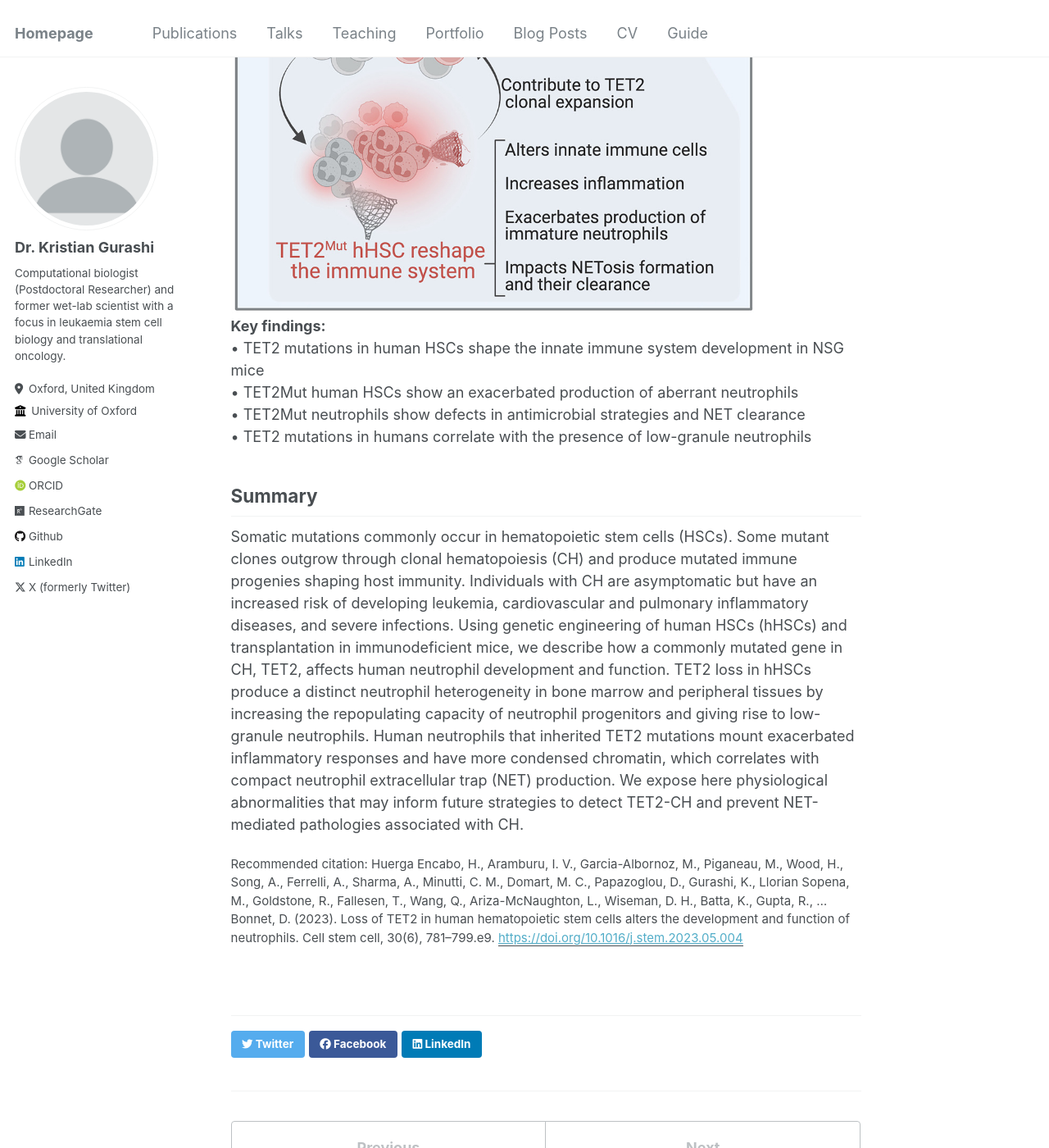
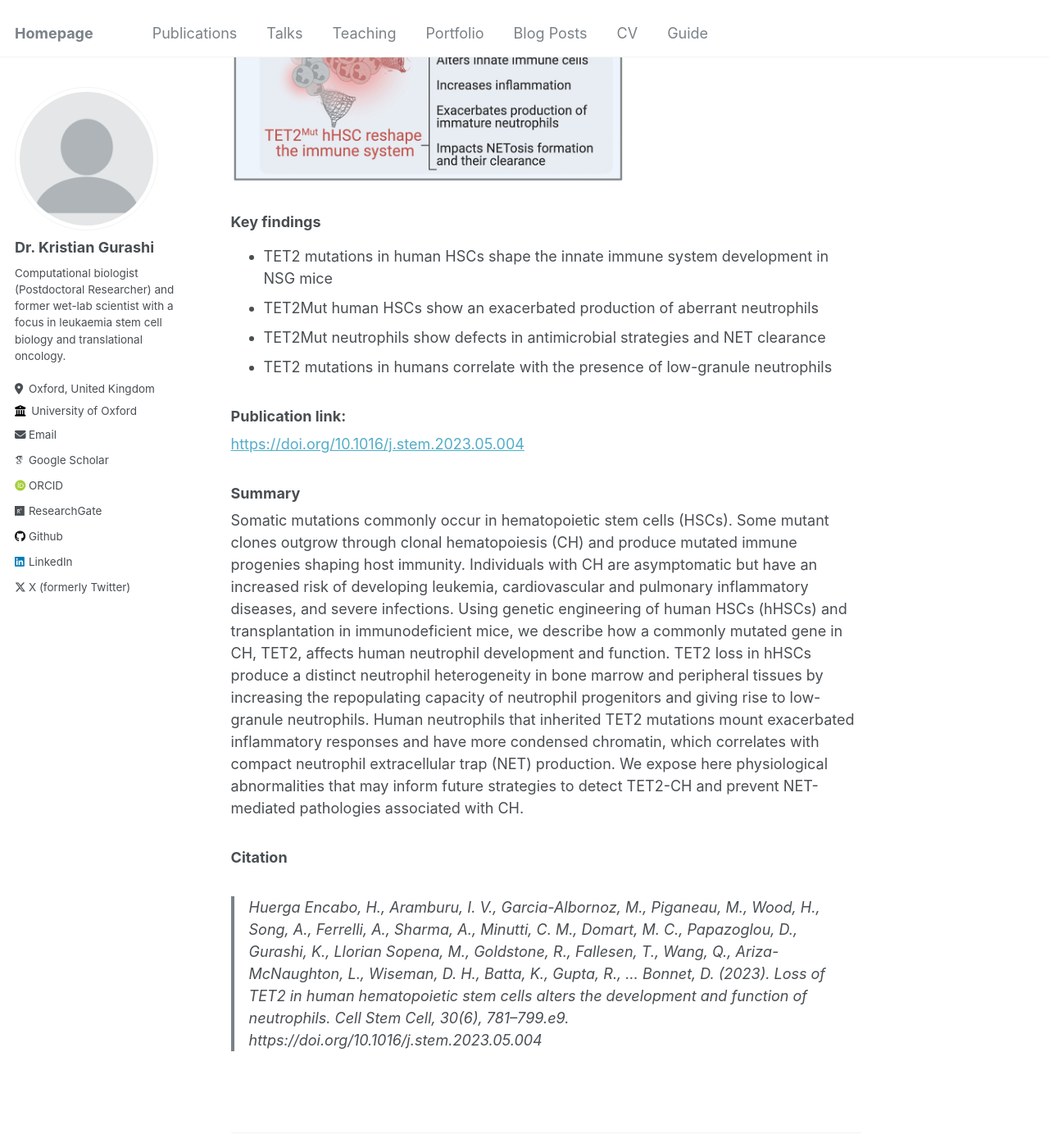
Before and after one commit to EspressoKris/Portfolio, a Jekyll site: the page built from _publications/2009-10-01-paper-title-number-1.md, in a window 1280 px wide and 1400 px high, scrolled down 487 px. Shown: the whole window at 82% size. Built offline with Jekyll 4.4.1, drawn with Linux system fonts in a browser that asks for light colours; some web fonts are replaced.

Commit message:
20250216__16:54__kgurashi

```diff
--- a/_publications/2009-10-01-paper-title-number-1.md
+++ b/_publications/2009-10-01-paper-title-number-1.md
@@ -6,20 +6,21 @@
 date: 2023-06-01
 venue: 'Cell Stem Cell'
 paperurl: https://doi.org/10.1016/j.stem.2023.05.004
-citation: 'Huerga Encabo, H., Aramburu, I. V., Garcia-Albornoz, M., Piganeau, M., Wood, H., Song, A., Ferrelli, A., Sharma, A., Minutti, C. M., Domart, M. C., Papazoglou, D., Gurashi, K., Llorian Sopena, M., Goldstone, R., Fallesen, T., Wang, Q., Ariza-McNaughton, L., Wiseman, D. H., Batta, K., Gupta, R., … Bonnet, D. (2023). Loss of TET2 in human hematopoietic stem cells alters the development and function of neutrophils. Cell stem cell, 30(6), 781–799.e9.'
 ---
 
-<div class="publication-image">
-  <img src="https://raw.githubusercontent.com/EspressoKris/Portfolio/master/images/GraphicalAbstracts/2023_HuergaEncabo.jpg" alt="Graphical Abstract" style="width: 640px; height: 640px;">
-  <p class="caption">
-    <strong>Key findings:</strong><br/>
-    • TET2 mutations in human HSCs shape the innate immune system development in NSG mice<br/>
-    • TET2Mut human HSCs show an exacerbated production of aberrant neutrophils<br/>
-    • TET2Mut neutrophils show defects in antimicrobial strategies and NET clearance<br/>
-    • TET2 mutations in humans correlate with the presence of low-granule neutrophils
-  </p>
-</div>
+![Graphical Abstract](https://raw.githubusercontent.com/EspressoKris/Portfolio/master/images/GraphicalAbstracts/2023_HuergaEncabo.jpg){: style="width: 480px; height: 480px;"}
 
-## Summary
+### Key findings
+- TET2 mutations in human HSCs shape the innate immune system development in NSG mice
+- TET2Mut human HSCs show an exacerbated production of aberrant neutrophils
+- TET2Mut neutrophils show defects in antimicrobial strategies and NET clearance
+- TET2 mutations in humans correlate with the presence of low-granule neutrophils
 
+### Publication link:
+[https://doi.org/10.1016/j.stem.2023.05.004](https://doi.org/10.1016/j.stem.2023.05.004)
+
+### Summary
 Somatic mutations commonly occur in hematopoietic stem cells (HSCs). Some mutant clones outgrow through clonal hematopoiesis (CH) and produce mutated immune progenies shaping host immunity. Individuals with CH are asymptomatic but have an increased risk of developing leukemia, cardiovascular and pulmonary inflammatory diseases, and severe infections. Using genetic engineering of human HSCs (hHSCs) and transplantation in immunodeficient mice, we describe how a commonly mutated gene in CH, TET2, affects human neutrophil development and function. TET2 loss in hHSCs produce a distinct neutrophil heterogeneity in bone marrow and peripheral tissues by increasing the repopulating capacity of neutrophil progenitors and giving rise to low-granule neutrophils. Human neutrophils that inherited TET2 mutations mount exacerbated inflammatory responses and have more condensed chromatin, which correlates with compact neutrophil extracellular trap (NET) production. We expose here physiological abnormalities that may inform future strategies to detect TET2-CH and prevent NET-mediated pathologies associated with CH.
+
+### Citation
+> Huerga Encabo, H., Aramburu, I. V., Garcia-Albornoz, M., Piganeau, M., Wood, H., Song, A., Ferrelli, A., Sharma, A., Minutti, C. M., Domart, M. C., Papazoglou, D., Gurashi, K., Llorian Sopena, M., Goldstone, R., Fallesen, T., Wang, Q., Ariza-McNaughton, L., Wiseman, D. H., Batta, K., Gupta, R., … Bonnet, D. (2023). Loss of TET2 in human hematopoietic stem cells alters the development and function of neutrophils. *Cell Stem Cell, 30*(6), 781–799.e9. https://doi.org/10.1016/j.stem.2023.05.004
```
